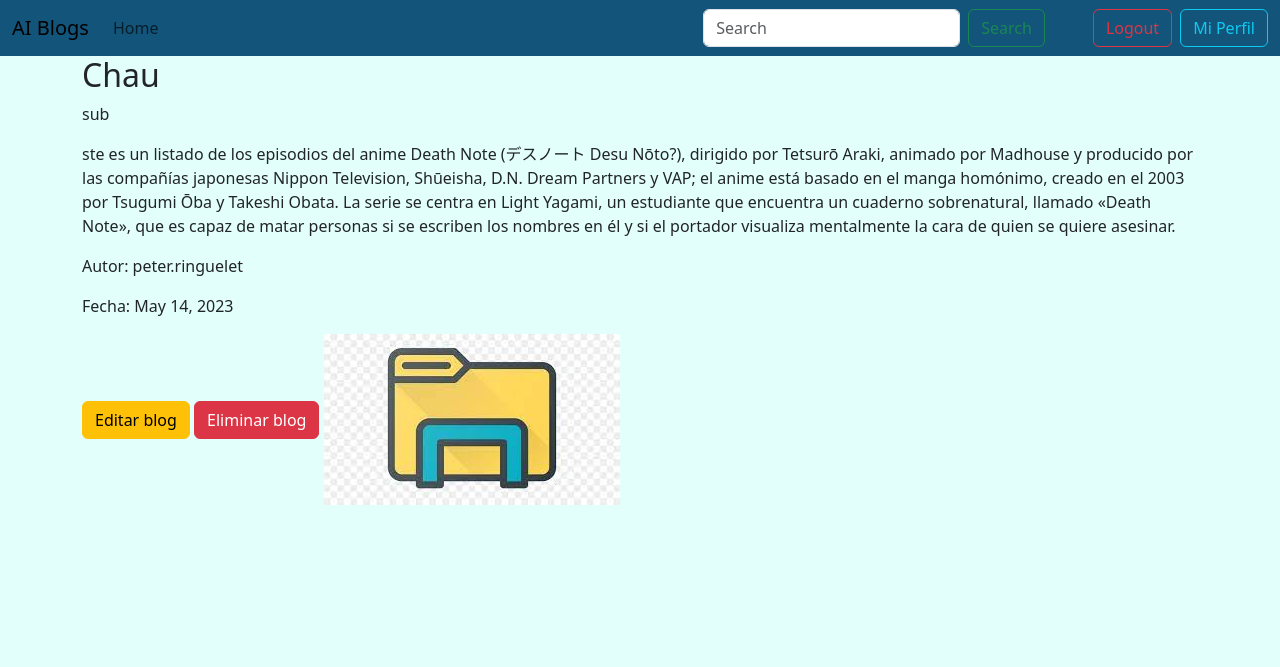
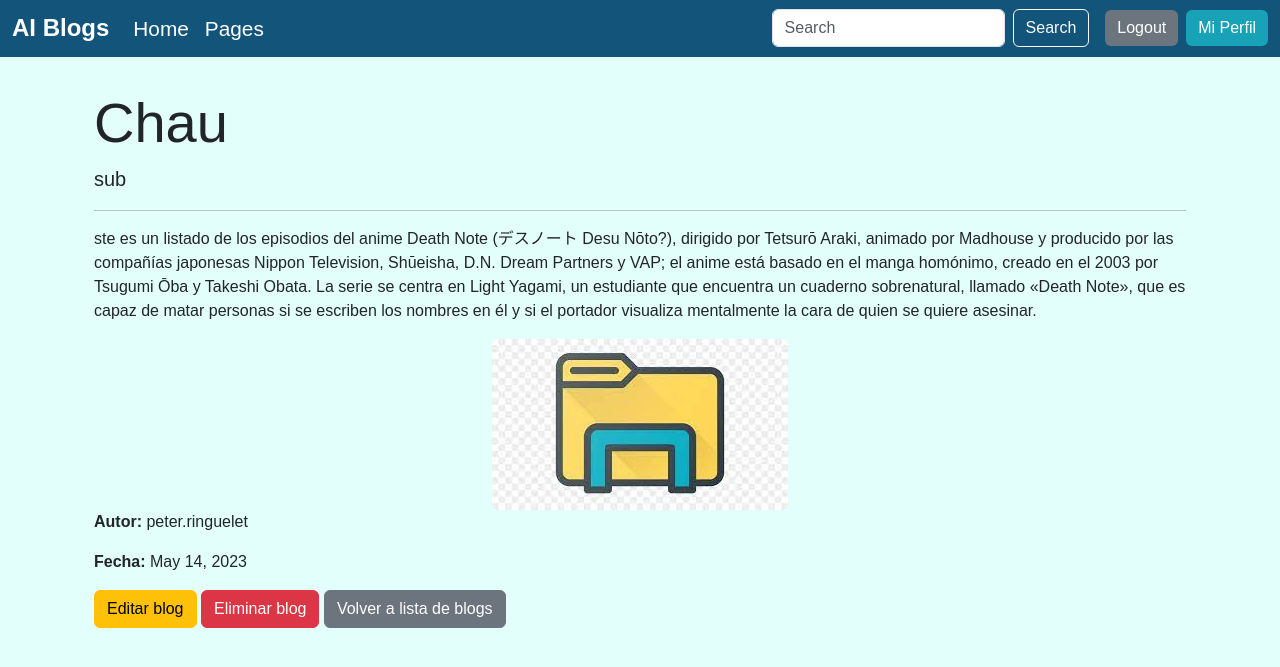
Before and after one commit to peter-ringuelet/Final-Project, a Django app: page /blogs/6/ in a window 1280 px wide. Shown: the top 667 px of the page. Run offline with Django 4.2, Linux system fonts and the light colour scheme; a user stored in the database is signed in; data comes from the database, SQL or seed files in the repository; both versions use the stored data as it was after the commit.

```diff
--- a/accounts_app/views.py
+++ b/accounts_app/views.py
@@ -44,7 +44,7 @@ def login_request(request: HttpRequest) -> HttpResponse:
     # Utilizando "error first" el código nos queda con menos identaciones y se hace mucho más fácil de leer
 
     # Utilizamos redirect en vez de render para redirigirnos a otra página (cambia la URL)
-    return redirect('home-page')
+    return redirect('blog-page')
 
 
 def register_request(request: HttpRequest) -> HttpResponse:
--- a/home_app/templates/home.html
+++ b/home_app/templates/home.html
@@ -15,7 +15,7 @@
     <header class="hero">
         <section class="hero-container">
             <figure class="hero-pic">
-                <img src="https://pbs.twimg.com/profile_images/1243623122089041920/gVZIvphd_400x400.jpg" alt="hero-img"
+                <img src="https://static.vecteezy.com/system/resources/thumbnails/011/332/798/small/artificial-intelligence-ai-logo-human-technology-human-digital-robot-tech-icon-design-template-free-vector.jpg" alt="hero-img"
                     class="hero-img">
             </figure>
             <div class="hero-texts">
@@ -29,6 +29,8 @@
                 <!-- Contenido para usuarios no autenticados -->
                 <a href="{% url 'login-page' %}" class="hero-cta">Iniciar Sesión</a>
                 <a href="{% url 'register-page' %}" class="hero-cta">Registrarme</a>
+                <!-- Ver Blogs, pero sin modificar -->
+                <a href="{% url 'blog-page' %}" class="hero-cta">Ir al Blog</a>
                 {% endif %}
 
             </div>
--- a/pages_app/templates/blogs/blog_detail.html
+++ b/pages_app/templates/blogs/blog_detail.html
@@ -1,14 +1,32 @@
 {% extends "blogs_base/base.html" %}
 
 {% block content %}
-  <h2>{{ blog.title }}</h2>
-  <p>{{ blog.subtitle }}</p>
-  <p>{{ blog.body }}</p>
-  <p>Autor: {{ blog.author }}</p>
-  <p>Fecha: {{ blog.date }}</p>
-  <a class="btn btn-warning" href="{% url 'blog-update' blog.pk %}">Editar blog</a>
-  <a class="btn btn-danger" href="{% url 'blog-delete' blog.pk %}">Eliminar blog</a>
-  {% if blog.image %}
-    <img src="{{ blog.image.url }}" alt="{{ blog.title }}">
-  {% endif %}
+<div class="container">
+    <div class="row">
+        <div class="col-md-12">
+            <h2 class="display-4">{{ blog.title }}</h2>
+            <p class="lead">{{ blog.subtitle }}</p>
+            <hr>
+            <p>{{ blog.body|linebreaksbr }}</p>
+            {% if blog.image %}
+            <div class="text-center">
+                <img src="{{ blog.image.url }}" alt="{{ blog.title }}" class="img-fluid rounded" style="max-width: 100%; height: auto;">
+            </div>
+            {% endif %}
+            <p><strong>Autor:</strong> {{ blog.author }}</p>
+            <p><strong>Fecha:</strong> {{ blog.date }}</p>
+             {% if user.is_authenticated %}
+            <div class="mb-3">
+                <a class="btn btn-warning" href="{% url 'blog-update' blog.pk %}">Editar blog</a>
+                <a class="btn btn-danger" href="{% url 'blog-delete' blog.pk %}">Eliminar blog</a>
+                <a class="btn btn-secondary" href="{% url 'blog-page' %}">Volver a lista de blogs</a>
+            </div>
+            {% else %}
+            <div class="mb-3">
+                <a class="btn btn-secondary" href="{% url 'blog-page' %}">Volver a lista de blogs</a>
+            </div>
+            {% endif %}
+        </div>
+    </div>
+</div>
 {% endblock %}
--- a/pages_app/templates/blogs/home.html
+++ b/pages_app/templates/blogs/home.html
@@ -10,6 +10,7 @@
             <th scope="col">Subtítulo</th>
             <th scope="col">Autor</th>
             <th scope="col">Fecha de publicación</th>
+            <th scope="col">Imagen</th>
             <th scope="col">Opciones</th>
         </tr>
     </thead>
@@ -21,6 +22,9 @@
             <td>{{ blog.subtitle }}</td>
             <td>{{ blog.author.username }}</td>
             <td>{{ blog.date }}</td>
+            <td>
+                <img src="{{ blog.image.url }}" alt="{{ blog.title }}" style="max-width: 100px; max-height: 100px;"> <!-- Mostrar la imagen -->
+            </td>
             <td><a class="btn btn-sm btn-info" href="{% url 'blog-detail' blog.pk %}">ver</a></td>
         </tr>
         {% endfor %}
--- a/pages_app/templates/blogs_base/base.html
+++ b/pages_app/templates/blogs_base/base.html
@@ -13,9 +13,79 @@
         integrity="sha384-ENjdO4Dr2bkBIFxQpeoTz1HIcje39Wm4jDKdf19U8gI4ddQ3GYNS7NTKfAdVQSZe"
         crossorigin="anonymous"></script>
     <title>AI Blogs</title>
+    <style>
+          body {
+              background-color: #e3fffc;
+              font-family: Arial, sans-serif;
+          }
+
+          .navbar {
+              background-color: #13547a;
+          }
+
+          .navbar-brand {
+              font-weight: bold;
+              color: #ffffff;
+          }
+
+          .nav-link {
+              color: #ffffff;
+          }
+
+          .nav-link:hover {
+              color: #c0e0ec;
+          }
+
+          .search-form {
+              margin-right: 1rem;
+          }
+
+          .btn-login {
+              background-color: #6c757d;
+              color: #fff;
+              border: none;
+          }
+
+          .btn-login:hover {
+              background-color: #5a6268;
+              color: #fff;
+          }
+
+          .btn-register {
+              background-color: #17a2b8;
+              color: #fff;
+              border: none;
+          }
+
+          .btn-register:hover {
+              background-color: #138496;
+              color: #fff;
+          }
+
+          main {
+              margin-top: 2rem;
+              margin-bottom: 2rem;
+          }
+          .navbar-custom {
+              font-size: 1.1rem;
+              padding-top: 0.8rem;
+              padding-bottom: 0.8rem;
+          }
+          .navbar-brand {
+              font-size: 1.5rem; /* Ajusta el tamaño de la fuente aquí */
+          }
+
+          .nav-link {
+              font-size: 1.3rem; /* Ajusta el tamaño de la fuente aquí */
+          }
+          .navbar {
+              padding-top: 0.30rem; /* Ajusta el padding superior aquí */
+              padding-bottom: 0.30rem; /* Ajusta el padding inferior aquí */
+          }
+    </style>
 </head>
-<body style="background-color: #e3fffc;">
-    <nav class="navbar navbar-expand-lg " style="background-color: #13547a;">
+<body>
+    <nav class="navbar navbar-expand-lg navbar-custom" style="background-color: #13547a;">
         <div class="container-fluid">
           <a class="navbar-brand" href="#">AI Blogs</a>
           <button class="navbar-toggler" type="button" data-bs-toggle="collapse" data-bs-target="#navbarSupportedContent" aria-controls="navbarSupportedContent" aria-expanded="false" aria-label="Toggle navigation">
@@ -24,39 +94,29 @@
           <div class="collapse navbar-collapse" id="navbarSupportedContent">
             <ul class="navbar-nav me-auto mb-2 mb-lg-0">
               <li class="nav-item">
-                <a class="nav-link" aria-current="page" href="{% url 'blog-page' %}">Home</a>
-              </li>
-              <!-- <li class="nav-item">
-                <a class="nav-link" href="#">Link</a>
-              </li>
-              <li class="nav-item dropdown">
-                <a class="nav-link dropdown-toggle" href="#" role="button" data-bs-toggle="dropdown" aria-expanded="false">
-                  Dropdown
-                </a>
-                <ul class="dropdown-menu">
-                  <li><a class="dropdown-item" href="#">Action</a></li>
-                  <li><a class="dropdown-item" href="#">Another action</a></li>
-                  <li><hr class="dropdown-divider"></li>
-                  <li><a class="dropdown-item" href="#">Something else here</a></li>
-                </ul>
+                <a class="nav-link" aria-current="page" href="{% url 'home-page' %}">Home</a>
               </li>
               <li class="nav-item">
-                <a class="nav-link disabled">Disabled</a>
-              </li> -->
+                <a class="nav-link" aria-current="page" href="{% url 'blog-page' %}">Pages</a>
+              </li>
             </ul>
-            <form class="d-flex" role="search">
+            <form class="d-flex search-form" role="search">
               <input class="form-control me-2" type="search" placeholder="Search" aria-label="Search">
-              <button class="btn btn-outline-success me-5" type="submit">Search</button>
+              <button class="btn btn-outline-light" type="submit">Search</button>
             </form>
-            <a class="btn btn-outline-danger me-2" aria-current="page" href="{% url 'logout' %}">Logout</a>
-            <a class="btn btn-outline-info" aria-current="page" href="{% url 'profile-page' %}">Mi Perfil</a>
+            {% if user.is_authenticated %}
+              <a class="btn btn-login me-2" aria-current="page" href="{% url 'logout' %}">Logout</a>
+              <a class="btn btn-register" aria-current="page" href="{% url 'profile-page' %}">Mi Perfil</a>
+            {% else %}
+              <a class="btn btn-login me-2" aria-current="page" href="{% url 'login-page' %}">Login</a>
+              <a class="btn btn-register" aria-current="page" href="{% url 'register-page' %}">Registrarme</a>
+            {% endif %}
           </div>
         </div>
-      </nav>
+    </nav>
     <main class="container">
         {% block content %}
         {% endblock %}
     </main>
-
 </body>
 </html>
--- a/pages_app/views.py
+++ b/pages_app/views.py
@@ -5,12 +5,12 @@ from .forms import BlogForm
 
 from django.contrib.auth.decorators import login_required
 
-@login_required
+
 def blog_list(request):
     blogs = Blog.objects.all()
     return render(request, 'blogs/home.html', {'blogs': blogs})
 
-@login_required
+
 def blog_detail(request, pk):
     blog = get_object_or_404(Blog, pk=pk)
     return render(request, 'blogs/blog_detail.html', {'blog': blog})
```
Also changed, not shown: db.sqlite3, media/blogs/artificial-intelligence-ai-logo.jpg (added), media/blogs/images_OoMZZUS.jfif (added).
